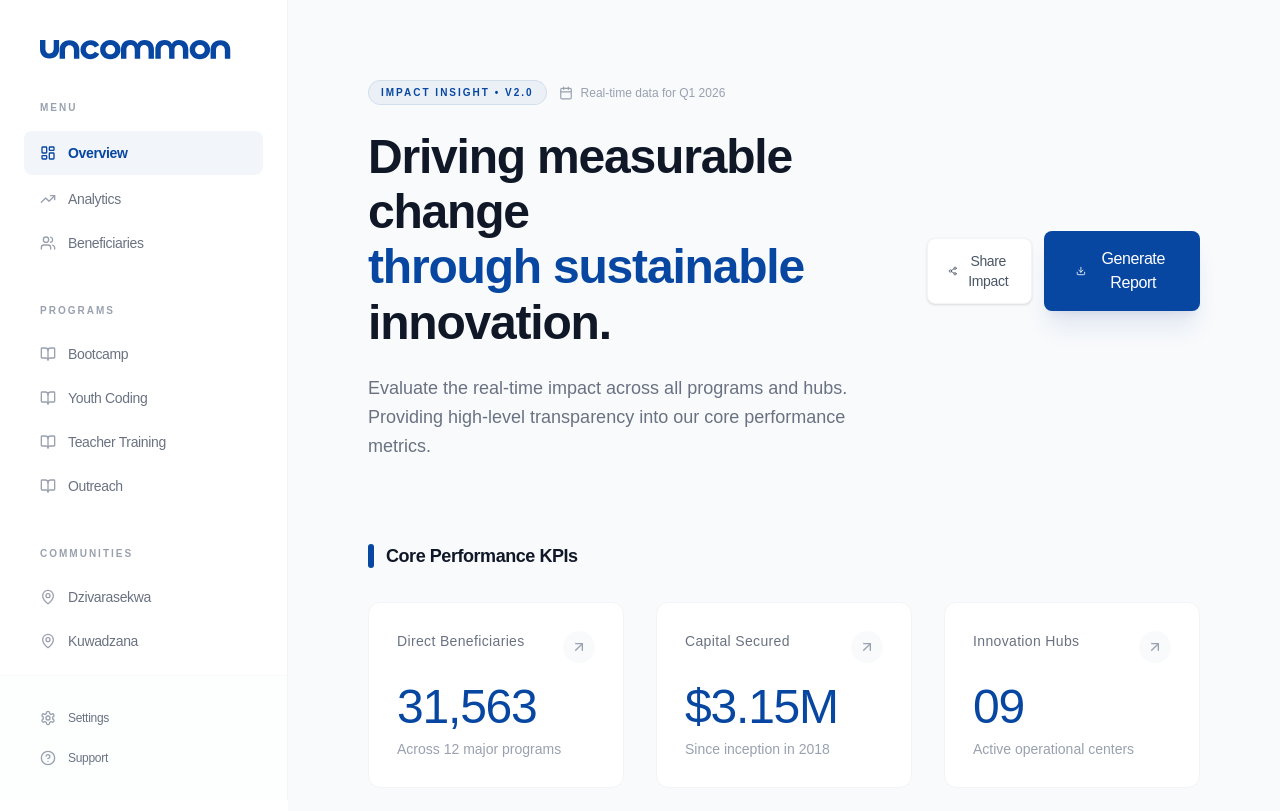
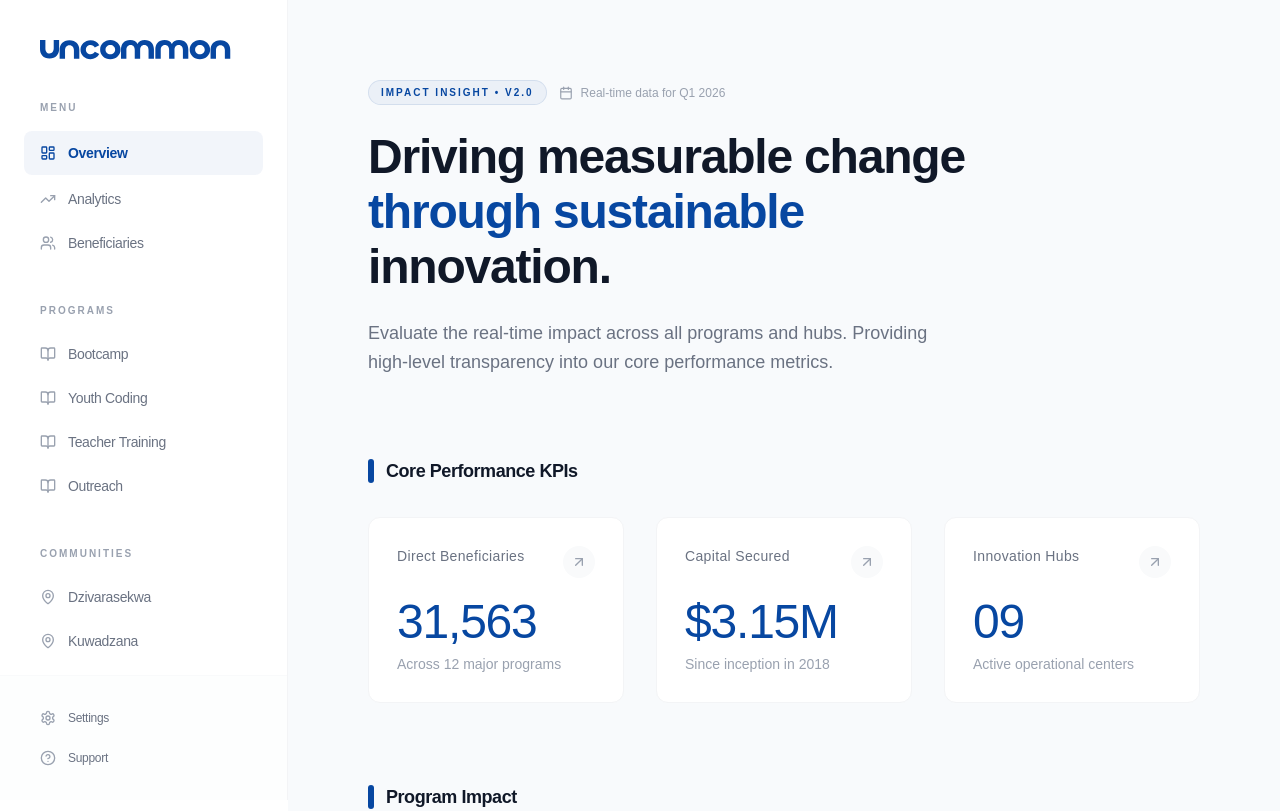
Before and after one commit to BeyondMedia01/redesign-stats-dashboard, a React (Vite) app: page / in a window 1280 px wide. Shown: the top 811 px of the page. Built offline with nearby package versions, Linux system fonts and the light colour scheme; a web font is replaced by a local one.

Commit message:
feat: remove Share Impact and Generate Report buttons from header
Co-Authored-By: Claude Sonnet 4.6 <noreply@anthropic.com>

```diff
--- a/src/app/App.tsx
+++ b/src/app/App.tsx
@@ -5,7 +5,7 @@ import { DemographicCard } from './components/DemographicCard';
 import { FinancialCorrelationCard } from './components/FinancialCorrelationCard';
 import { ActionButtons } from './components/ActionButtons';
 import { motion } from 'motion/react';
-import { Download, Share2, Calendar, Target, Briefcase, GraduationCap, Microscope } from 'lucide-react';
+import { Calendar, Target, Briefcase, Microscope } from 'lucide-react';
 
 export default function App() {
   return (
@@ -45,16 +45,6 @@ export default function App() {
                 </p>
               </motion.div>
 
-              <div className="flex items-center gap-3">
-                <button className="hidden sm:flex items-center gap-2 px-5 py-3 rounded-lg border border-gray-100 bg-white text-gray-600 hover:bg-gray-50 transition-all shadow-sm">
-                  <Share2 className="w-4 h-4" />
-                  <span className="text-sm font-medium tracking-tight">Share Impact</span>
-                </button>
-                <button className="flex items-center gap-3 px-8 py-4 bg-[#0747A1] text-white rounded-lg font-medium hover:bg-[#063b87] transition-all shadow-xl shadow-blue-900/10 hover:-translate-y-0.5">
-                  <Download className="w-4 h-4" />
-                  <span className="tracking-tight">Generate Report</span>
-                </button>
-              </div>
             </div>
           </header>
 
```
